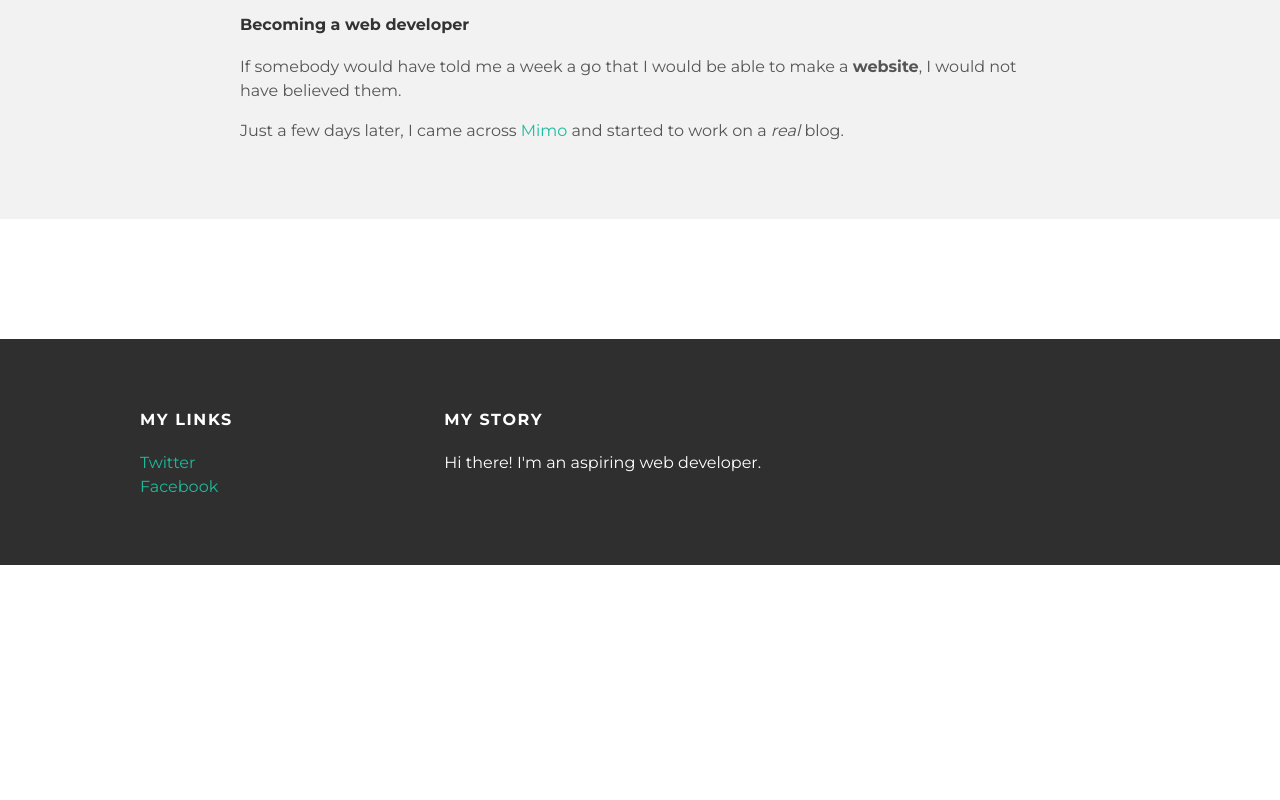
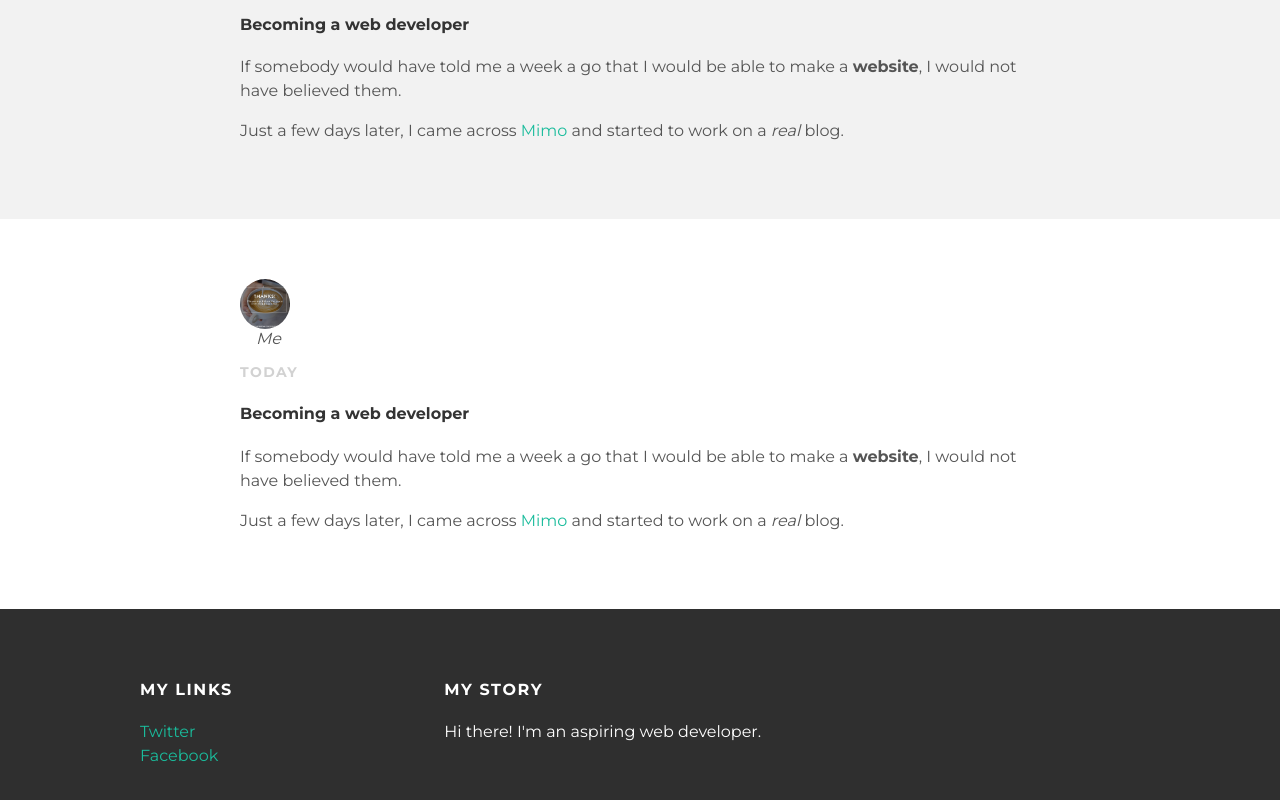
Before and after one commit to onoguera24/onoguera24.github.io, a plain HTML site: page index.html in a window 1280 px wide. Shown: the part 710-1510 px from the top of the page. Before the commit the page ends 1275 px from the top, so only its background shows below. Drawn offline with Linux system fonts and the light colour scheme.

Commit message:
Update index.html

```diff
--- a/index.html
+++ b/index.html
@@ -49,10 +49,23 @@
               </div>
             </div>
         </div>
-        <div class="post-container">
-  <div class="post">
-  </div>
- </div>
+       <div class="post-container">
+            <div class="post">
+              <div class="post-author">
+                <img src="coupon01.png">
+                <br>
+                 <span><em>Me</em></span>
+              </div>
+              <p class="post-date">Today</p>
+              <h4 class="post-title">Becoming a web developer</h4>
+              <div class="post-content">
+                <p>
+                  If somebody would have told me a week a go that I would be able to make a <strong>website</strong>, I would not have believed them.</p>
+                  <p>Just a few days later, I came across <a href="https://getmimo.com">Mimo</a> and started to work on a <em>real</em> blog.
+                </p>
+              </div>
+            </div>
+        </div>
       </div>
       <div id="footer">
         <div class="container">
```
